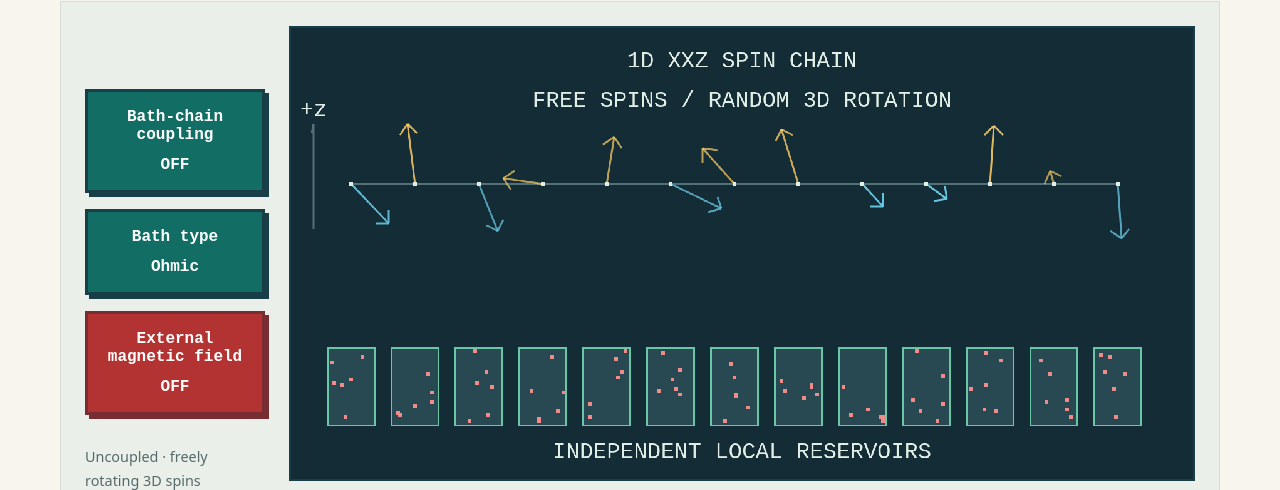
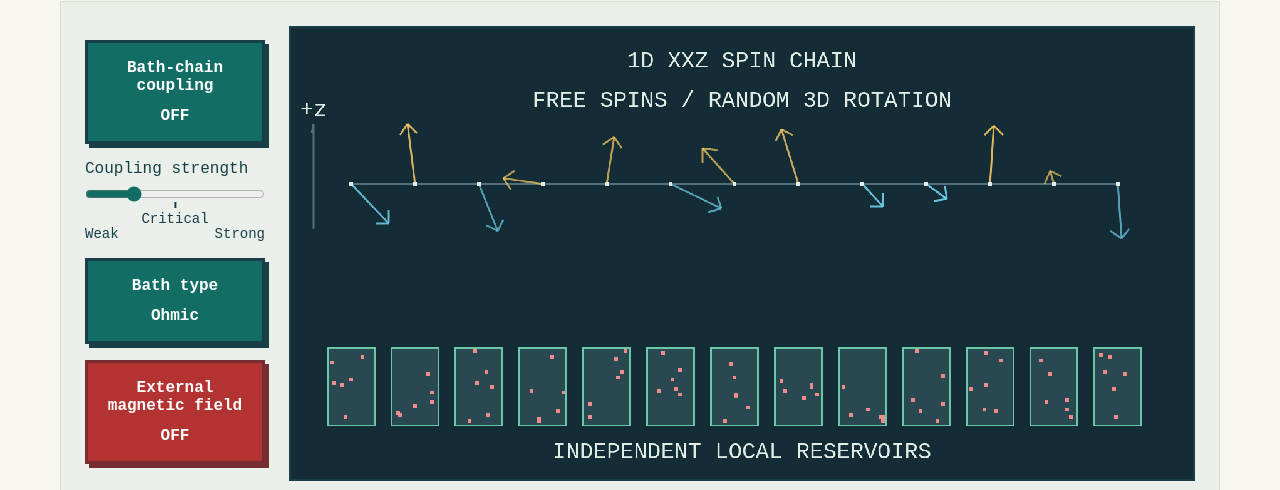
Before and after one commit to saptarshi7889/saptarshi7889.github.io, a plain HTML site: page langevin.html in a window 1280 px wide. Shown: the part 309-799 px from the top of the page. Drawn offline with Linux system fonts and the light colour scheme.

Commit message:
Animation changes

```diff
--- a/langevin.html
+++ b/langevin.html
@@ -21,6 +21,11 @@
         <div class="spin-demo">
           <div class="spin-field-control">
             <button id="spin-coupling" type="button" aria-pressed="false" aria-controls="spin-scene spin-results">Bath-chain coupling<span id="spin-coupling-state">OFF</span></button>
+            <div class="spin-strength-control">
+              <label for="spin-strength">Coupling strength</label>
+              <input id="spin-strength" type="range" aria-describedby="spin-strength-note" aria-controls="spin-scene">
+              <div class="spin-strength-scale"><span>Weak</span><span id="spin-critical">Critical</span><span>Strong</span></div>
+            </div>
             <button id="spin-bath" type="button" aria-pressed="false" aria-controls="spin-results">Bath type<span id="spin-bath-state">Ohmic</span></button>
             <button id="spin-field" type="button" aria-pressed="false" aria-controls="spin-scene spin-results">External magnetic field<span id="spin-field-state">OFF</span></button>
             <p id="spin-order">Uncoupled · freely rotating 3D spins</p>
@@ -33,43 +38,40 @@
             <button id="spin-motion" type="button" aria-pressed="false">Pause motion</button>
           </div>
         </div>
-        <p class="impurity-note">Illustrative spin configurations, not a calculated phase diagram. Uncoupled spins rotate freely in 3D; coupled spins show their ordered z components.</p>
+        <p class="impurity-note" id="spin-strength-note">Illustrative spin configurations, not a calculated phase diagram. The critical coupling is schematic. Above it, connected spins develop magnetic order; disconnected spins rotate freely.</p>
     <section class="spin-results" id="spin-results" aria-label="Selected Monte Carlo study" aria-live="polite" hidden>
         <div class="spin-result" data-spin-result="antiferromagnet" hidden>
     <h2>Antiferromagnetic order</h2>
-    <p class="protocol-intro"><a href="https://arxiv.org/abs/2312.13095">Antiferromagnetic order enhanced by local dissipation</a></p>
     <nav class="project-tabs selected-project-tabs" aria-label="Study sections">
       <a href="#results-antiferromagnet" aria-current="page">Results</a>
-      <a href="https://github.com/saptarshi7889/Langevin-Monte-Carlo/tree/main/src/commensurate">GitHub repository · commensurate model</a>
     </nav>
     <section class="protocol-section" id="results-antiferromagnet" aria-labelledby="results-title-antiferromagnet">
       <h3 id="results-title-antiferromagnet">Results</h3>
       <p>Coming soon</p>
     </section>
+    <p class="protocol-intro">For more details, please check <a href="https://arxiv.org/abs/2312.13095">Antiferromagnetic order enhanced by local dissipation</a></p>
         </div>
         <div class="spin-result" data-spin-result="ohmic" hidden>
     <h2>Ohmic bath</h2>
-    <p class="protocol-intro"><a href="https://arxiv.org/abs/2210.01590">Bath-induced phase transition in a Luttinger liquid</a></p>
     <nav class="project-tabs selected-project-tabs" aria-label="Study sections">
       <a href="#results-ohmic" aria-current="page">Results</a>
-      <a href="https://github.com/saptarshi7889/Langevin-Monte-Carlo/tree/main/src/incommensurate">GitHub repository · incommensurate model</a>
     </nav>
     <section class="protocol-section" id="results-ohmic" aria-labelledby="results-title-ohmic">
       <h3 id="results-title-ohmic">Results</h3>
       <p>Coming soon</p>
     </section>
+    <p class="protocol-intro">For more details, please check <a href="https://arxiv.org/abs/2210.01590">Bath-induced phase transition in a Luttinger liquid</a></p>
         </div>
         <div class="spin-result" data-spin-result="subohmic" hidden>
     <h2>Subohmic bath</h2>
-    <p class="protocol-intro"><a href="https://arxiv.org/abs/2307.07989">Localization induced by spatially uncorrelated subohmic baths in one dimension</a></p>
     <nav class="project-tabs selected-project-tabs" aria-label="Study sections">
       <a href="#results-subohmic" aria-current="page">Results</a>
-      <a href="https://github.com/saptarshi7889/Langevin-Monte-Carlo/tree/main/src/incommensurate">GitHub repository · incommensurate model</a>
     </nav>
     <section class="protocol-section" id="results-subohmic" aria-labelledby="results-title-subohmic">
       <h3 id="results-title-subohmic">Results</h3>
       <p>Coming soon</p>
     </section>
+    <p class="protocol-intro">For more details, please check <a href="https://arxiv.org/abs/2307.07989">Localization induced by spatially uncorrelated subohmic baths in one dimension</a></p>
         </div>
     </section>
     <p class="protocol-intro">Research software from my doctoral work on the zero-temperature phases of an XXZ spin chain coupled to independent local dissipative baths.</p>
--- a/spin-chain.js
+++ b/spin-chain.js
@@ -6,6 +6,7 @@
     bathY: 170, coupledY: 127, particles: 6, particleSize: 2,
     particleSpeed: 16, turnRate: 2, transitionRate: 5,
     maxStep: 0.05, milliseconds: 1000, snap: 0.001,
+    strengthMin: 0, strengthMax: 100, strengthInitial: 25, strengthCritical: 50,
     resolution: 3, fontSize: 12, spinTurnRate: 0.8, spinSpeed: 1.4,
     depthTilt: 0.35, depthShade: 0.35, pixel: 1, arrowHead: 5, titleY: 21, orderY: 42,
     axisX: 12, axisTop: 51, axisBottom: 107, axisLabelY: 47,
@@ -23,6 +24,12 @@
   const field = document.getElementById('spin-field');
   const couplingButton = document.getElementById('spin-coupling');
   const bathButton = document.getElementById('spin-bath');
+  const strength = document.getElementById('spin-strength');
+  strength.min = S.strengthMin;
+  strength.max = S.strengthMax;
+  strength.value = S.strengthInitial;
+  document.getElementById('spin-critical').style.left =
+    `${(S.strengthCritical - S.strengthMin) / (S.strengthMax - S.strengthMin) * 100}%`;
   const motion = document.getElementById('spin-motion');
   const status = document.getElementById('spin-status');
   const reduced = matchMedia('(prefers-reduced-motion: reduce)').matches;
@@ -31,8 +38,12 @@
   const study = parameters.get('study');
   let fieldOn = study === 'ohmic' || study === 'subohmic';
   let subohmic = study === 'subohmic';
-  let coupled = false, blend = Number(fieldOn), coupling = 0;
+  let coupled = false, blend = Number(fieldOn), coupling = 0, ordering = 0;
   let paused = reduced, previous = null, frame = null;
+  function isOrdered() {
+    return coupled && Number(strength.value) > S.strengthCritical;
+  }
+
   function randomDirection() {
     const z = Math.random() * 2 - 1;
     const angle = Math.random() * period;
@@ -75,13 +86,13 @@
     ctx.fillStyle = S.text;
     ctx.textAlign = 'center';
     ctx.fillText('1D XXZ SPIN CHAIN', S.width / 2, S.titleY);
-    ctx.fillText(!coupled ? 'FREE SPINS / RANDOM 3D ROTATION' : fieldOn ? 'SPIN DENSITY WAVE' : 'ANTIFERROMAGNET / ALTERNATING Z', S.width / 2, S.orderY);
+    ctx.fillText(!coupled ? 'FREE SPINS / RANDOM 3D ROTATION' : !isOrdered() ? 'LUTTINGER LIQUID / FLUCTUATING SPINS' : fieldOn ? 'SPIN DENSITY WAVE' : 'ANTIFERROMAGNET / ALTERNATING Z', S.width / 2, S.orderY);
     ctx.fillText('+z', S.axisX, S.axisLabelY);
     line(S.axisX, S.axisBottom, S.axisX, S.axisTop, S.line);
     line(S.axisX, S.axisTop, S.axisX - S.pixel, S.axisTop + S.arrowHead, S.line);
     line(S.left, S.chainY, S.left + S.spacing * (S.sites - 1), S.chainY, S.line);
-    if (blend * coupling > S.snap) {
-      ctx.globalAlpha = blend * coupling * S.waveOpacity;
+    if (blend * ordering > S.snap) {
+      ctx.globalAlpha = blend * ordering * S.waveOpacity;
       for (let x = 0; x <= S.spacing * (S.sites - 1); x += S.waveStep) {
         const y = S.chainY - S.spinLength * Math.cos(period * x / (S.spacing * (S.sites - 1)));
         block(S.left + x, y, S.pixel, S.pixel, S.up);
@@ -102,10 +113,10 @@
       bath.forEach(p => block(x - S.boxWidth / 2 + S.pixel + p.x,
         y + S.pixel + p.y, S.particleSize, S.particleSize, S.particle));
       const free = spins[index].direction;
-      const freeWeight = 1 - coupling;
+      const freeWeight = 1 - ordering;
       const projectedX = free.x * Math.cos(S.depthTilt) - free.y * Math.sin(S.depthTilt);
       const projectedDepth = free.x * Math.sin(S.depthTilt) + free.y * Math.cos(S.depthTilt);
-      const z = free.z * freeWeight + spinZ(index) * coupling;
+      const z = free.z * freeWeight + spinZ(index) * ordering;
       const dx = S.spinLength * projectedX * freeWeight;
       const dy = -S.spinLength * z;
       const length = Math.hypot(dx, dy);
@@ -134,9 +145,12 @@
     const step = reduced ? 1 : Math.min(1, dt * S.transitionRate);
     blend += (Number(fieldOn) - blend) * step;
     coupling += (Number(coupled) - coupling) * step;
+    const orderTarget = Number(isOrdered());
+    ordering += (orderTarget - ordering) * step;
+    if (Math.abs(orderTarget - ordering) < S.snap) ordering = orderTarget;
     if (Math.abs(Number(fieldOn) - blend) < S.snap) blend = Number(fieldOn);
     if (Math.abs(Number(coupled) - coupling) < S.snap) coupling = Number(coupled);
-    if (!paused && coupling < 1) spins.forEach(spin => {
+    if (!paused && ordering < 1) spins.forEach(spin => {
       if (Math.random() < dt * S.spinTurnRate) spin.axis = randomDirection();
       const a = spin.axis, v = spin.direction;
       const angle = dt * S.spinSpeed;
@@ -160,7 +174,7 @@
       p.y = Math.max(0, Math.min(maxY, p.y));
     }));
     draw();
-    if (!paused || blend !== Number(fieldOn) || coupling !== Number(coupled)) wake();
+    if (!paused || blend !== Number(fieldOn) || coupling !== Number(coupled) || ordering !== orderTarget) wake();
   }
 
   function wake() {
@@ -174,6 +188,11 @@
       result.hidden = !coupled || result.dataset.spinResult !== selected;
     });
   }
+
+  strength.addEventListener('input', () => {
+    updateOrder();
+    wake();
+  });
 
   field.addEventListener('click', () => {
     fieldOn = !fieldOn;
@@ -190,6 +209,9 @@
     wake();
   });
   function updateOrder() {
+    const relativeStrength = Number(strength.value) > S.strengthCritical ? 'Above critical'
+      : Number(strength.value) < S.strengthCritical ? 'Below critical' : 'At critical';
+    strength.setAttribute('aria-valuetext', `${relativeStrength}; schematic coupling strength`);
     field.setAttribute('aria-pressed', String(fieldOn));
     couplingButton.setAttribute('aria-pressed', String(coupled));
     bathButton.setAttribute('aria-pressed', String(subohmic));
@@ -198,10 +220,12 @@
     document.getElementById('spin-bath-state').textContent = subohmic ? 'Subohmic' : 'Ohmic';
     document.getElementById('spin-order').textContent = !coupled
       ? 'Uncoupled · freely rotating 3D spins'
-      : fieldOn ? 'Spin density wave · Sᶻ' : 'Antiferromagnet · alternating Sᶻ';
+      : !isOrdered() ? `${relativeStrength} · Luttinger liquid` : fieldOn ? 'Spin density wave · Sᶻ' : 'Antiferromagnet · alternating Sᶻ';
     status.textContent = !coupled
       ? 'Choose the field and bath type, then turn on bath-chain coupling to explore the results.'
-      : 'Results for the selected configuration are shown below.';
+      : isOrdered()
+        ? 'Above critical: the connected chain develops magnetic order. Results are shown below.'
+        : `${relativeStrength}: connected spins fluctuate without long-range order. Increase coupling strength above critical to order the chain.`;
     updateResults();
   }
   function updateMotion() {
--- a/style.css
+++ b/style.css
@@ -205,3 +205,11 @@ figcaption { font-size: 7px; letter-spacing: .1em; margin-top: 14px; color: var(
 #spin-coupling[aria-pressed="true"], #spin-bath[aria-pressed="true"] { box-shadow: inset 3px 3px 0 var(--ink); }
 
 .spin-results[hidden], .spin-result[hidden] { display: none; }
+
+.spin-strength-control { min-width: 0; font: 500 1rem ui-monospace, monospace; }
+.spin-strength-control label { display: block; margin-bottom: .5rem; }
+#spin-strength { display: block; width: 100%; margin: 0; accent-color: var(--teal); cursor: pointer; }
+#spin-strength:focus-visible { outline: 3px solid var(--accent); outline-offset: 4px; }
+.spin-strength-scale { position: relative; display: flex; justify-content: space-between; padding-top: 1.5rem; font-size: .875rem; }
+#spin-critical { position: absolute; top: 0; transform: translateX(-50%); }
+#spin-critical::before { content: ''; display: block; width: 2px; height: .4rem; margin: 0 auto .2rem; background: var(--ink); }
```
Also changed, not shown: langevin-antiferromagnet.html (+1 -2 lines), langevin-ohmic.html (+1 -2 lines), langevin-subohmic.html (+1 -2 lines).
